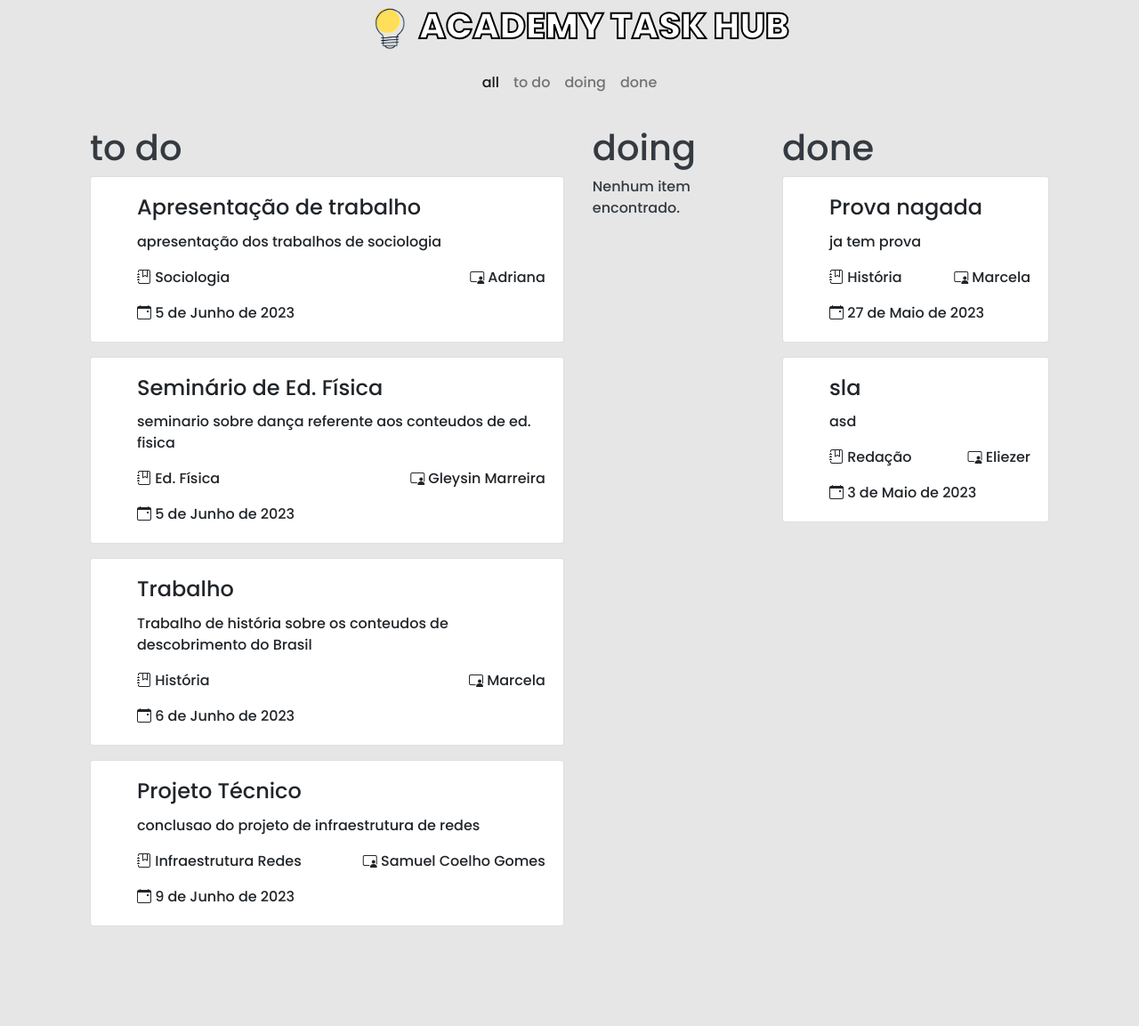
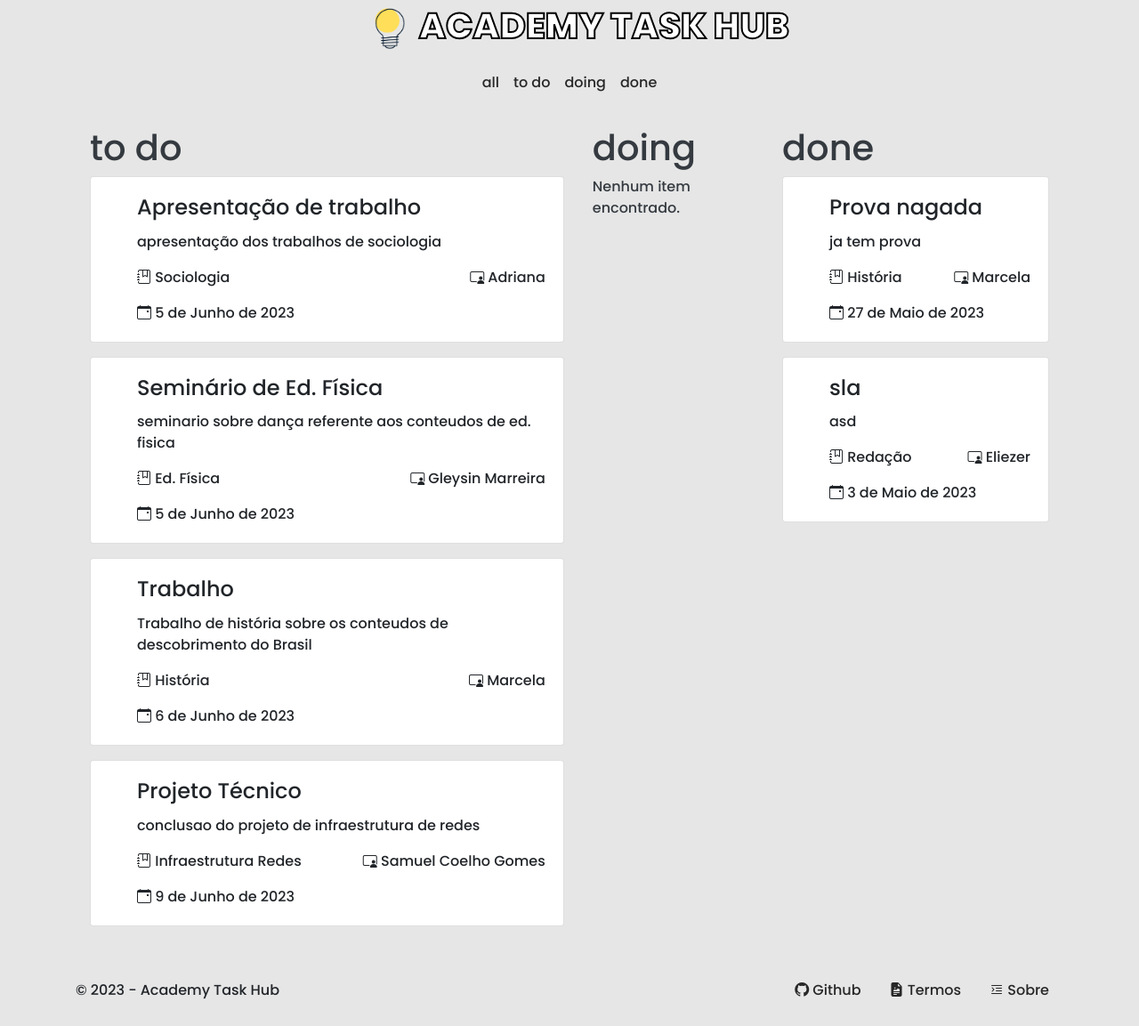
Before and after one commit to Juan-Severiano/academytaskhub, a Django app: page / in a window 1280 px wide. Shown: the whole page at 89% size. Before the commit the page ends 1040 px from the top, so only its background shows below. Run offline with Django 4.2, Linux system fonts and the light colour scheme; data comes from the database, SQL or seed files in the repository; some libraries are stand-ins or nearby versions.

Commit message:
footer adicionada

```diff
--- a/templates/base.html
+++ b/templates/base.html
@@ -31,6 +31,7 @@
         {% endblock body %}
     </section>
 
+    {% include 'partials/footer.html' %}
     <script src="https://cdn.jsdelivr.net/npm/bootstrap@5.3.0-alpha3/dist/js/bootstrap.bundle.min.js"
         integrity="sha384-ENjdO4Dr2bkBIFxQpeoTz1HIcje39Wm4jDKdf19U8gI4ddQ3GYNS7NTKfAdVQSZe"
         crossorigin="anonymous"></script>
--- /dev/null
+++ b/templates/partials/footer.html
@@ -0,0 +1,23 @@
+<footer class="footer container d-flex align-items-center">
+    <div class="info">
+        &copy; 2023 - Academy Task Hub
+    </div>
+    <div>
+        <ul class="nav">
+            <li class="nav-item">
+                <a class="nav-link" href="https://github.com/Juan-Severiano/to-do-list">
+                    <i class="bi bi-github"></i> Github
+                </a>
+            </li>
+            <li class="nav-item">
+                <a class="nav-link" href="">
+                    <i class="bi bi-file-earmark-richtext-fill"></i> Termos
+                </a>
+            </li>
+            <li class="nav-item"><a class="nav-link" href="">
+                <i class="bi bi-text-indent-left"></i> Sobre
+                </a>
+            </li>
+        </ul>
+    </div>
+</footer>
--- a/templates/static/css/style.css
+++ b/templates/static/css/style.css
@@ -31,6 +31,15 @@ header.d-flex {
     flex-direction: column;
 }
 
+.footer {
+    height: 10vh;
+    justify-content: space-between;
+}
+
+.nav-link {
+    color: #272727!important;
+}
+
 @media (min-width: 375px) and (max-width: 768px) {
     .container.d-flex{
         flex-direction: column;
```
